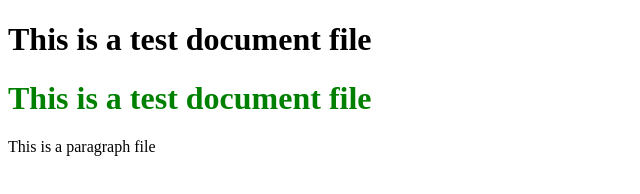
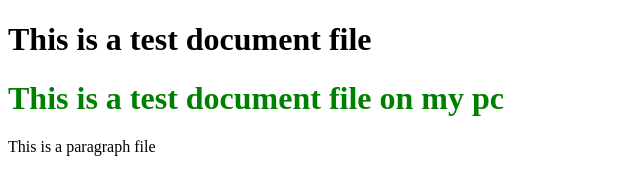
Before and after one commit to otuozeAhmed/test, a plain HTML site: page index.html in a window 1280 px wide. Shown: the whole page, without its empty margins (0-640 px from the left). Drawn offline with Linux system fonts and the light colour scheme.

Commit message:
add line

```diff
--- a/index.html
+++ b/index.html
@@ -9,7 +9,7 @@
 <body>
     <div>
         <h1>This is a test document file</h1>
-        <h1 style="color: green;">This is a test document file</h1>
+        <h1 style="color: green;">This is a test document file on my pc</h1>
         <p>This is a paragraph file</p>
     </div>
 </body>
```
